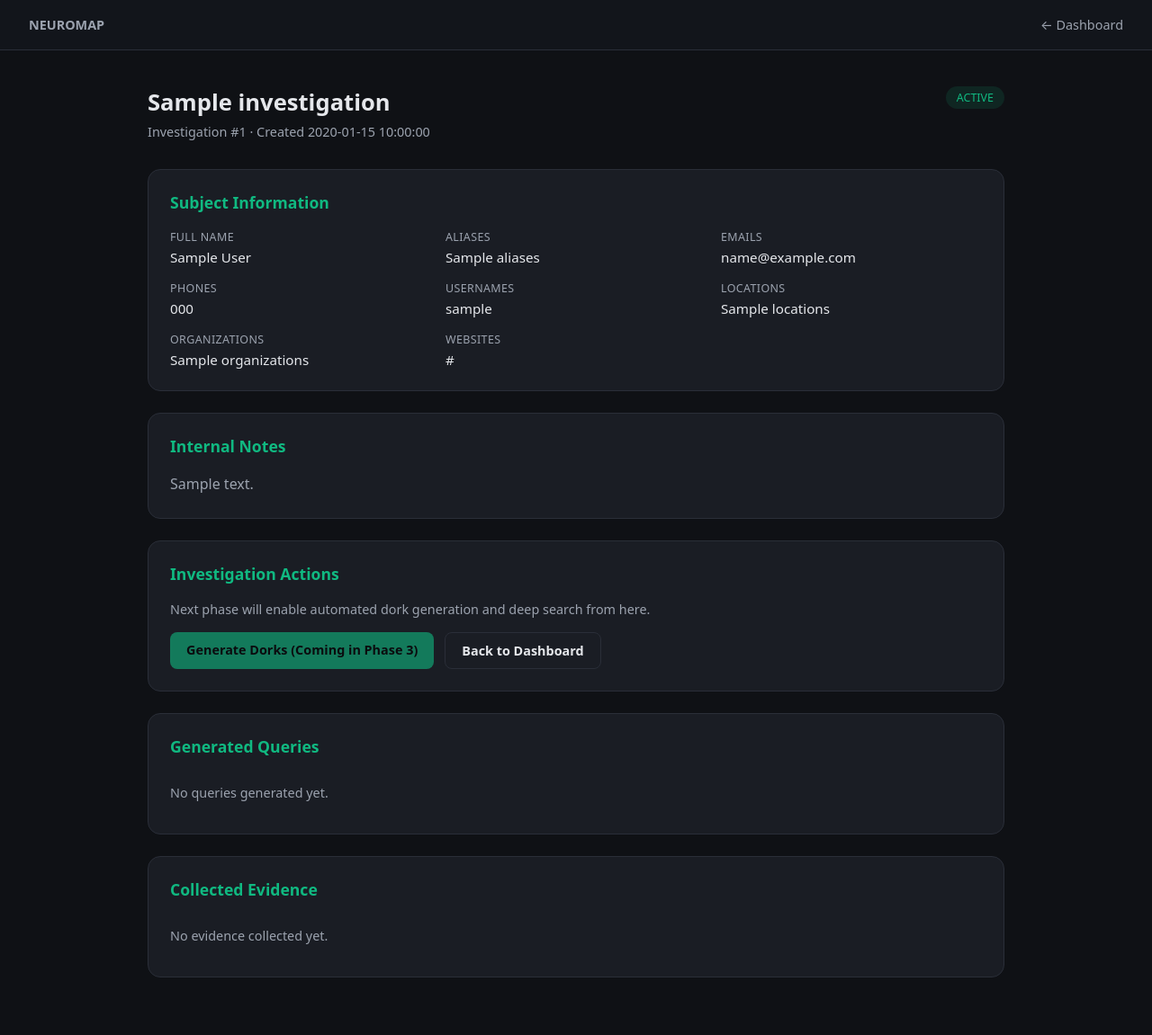
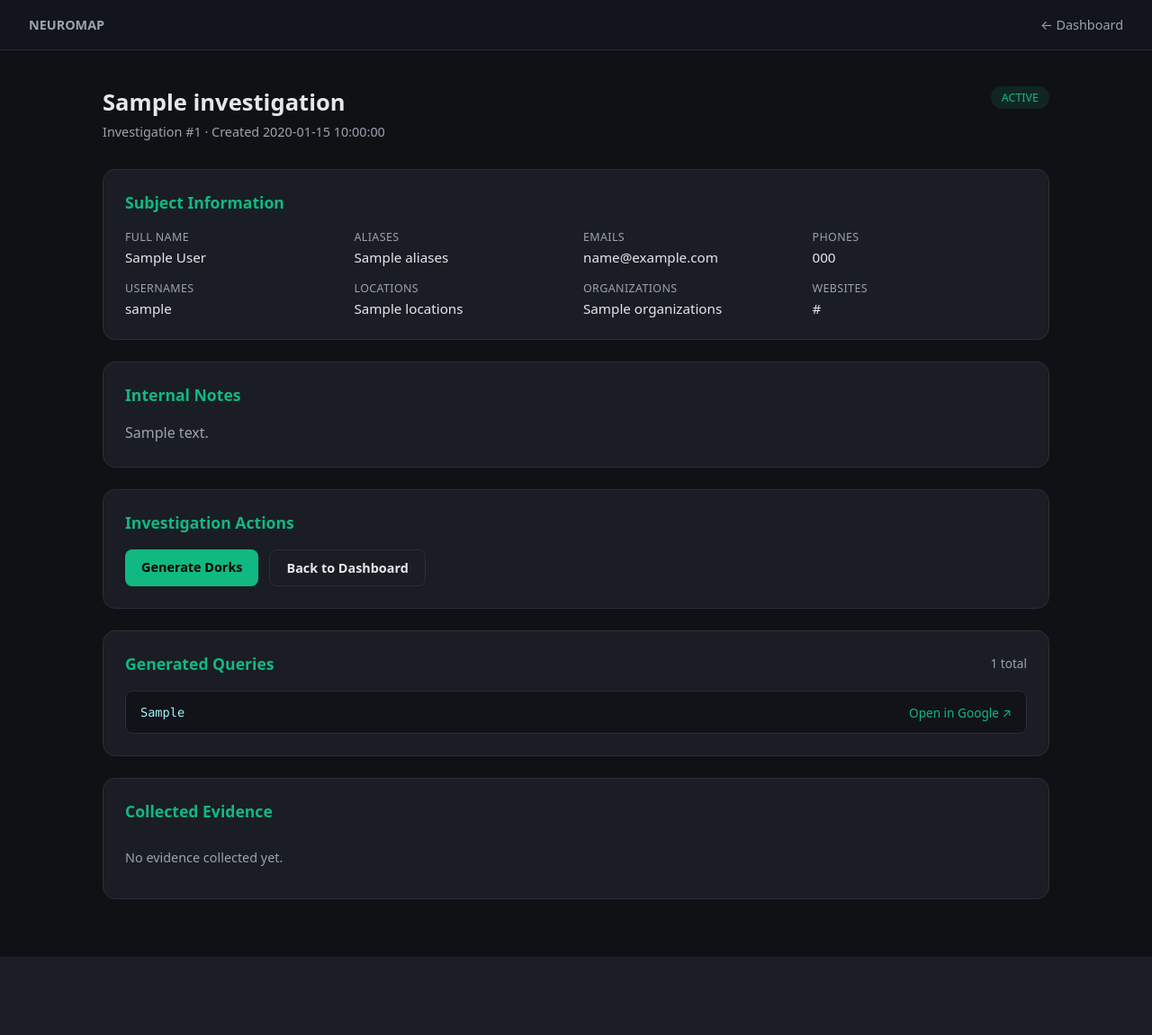
Before and after one commit to bigsamtj/NEUROMAP, a PHP site: template resources/views/investigation/show.php in a window 1280 px wide. Shown: the whole page at 90% size. After the commit the page ends 1064 px from the top, so only its background shows below. Run offline with PHP 8.4, Linux system fonts and the light colour scheme; the template is opened without the code that fills it: most values are stand-ins (such as "Sample title", 1, 10 or a date in 2020).

Commit message:
Update show.php

```diff
--- a/resources/views/investigation/show.php
+++ b/resources/views/investigation/show.php
@@ -47,7 +47,7 @@
         }
 
         .container {
-            max-width: 1000px;
+            max-width: 1100px;
             margin: 0 auto;
             padding: 40px 24px;
         }
@@ -58,6 +58,7 @@
             align-items: flex-start;
             margin-bottom: 32px;
             gap: 20px;
+            flex-wrap: wrap;
         }
 
         h1 {
@@ -93,6 +94,9 @@
             font-size: 1.1rem;
             margin-bottom: 18px;
             color: var(--accent);
+            display: flex;
+            justify-content: space-between;
+            align-items: center;
         }
 
         .info-grid {
@@ -112,18 +116,13 @@
 
         .info-item div {
             font-size: 0.95rem;
+            word-break: break-word;
         }
 
         .empty {
             color: var(--muted);
             font-size: 0.9rem;
             padding: 12px 0;
-        }
-
-        .actions {
-            display: flex;
-            gap: 12px;
-            margin-top: 10px;
         }
 
         .btn {
@@ -147,6 +146,52 @@
             border: 1px solid var(--border);
             color: var(--text);
         }
+
+        .btn-primary:hover, .btn-secondary:hover {
+            opacity: 0.9;
+        }
+
+        .query-list {
+            display: flex;
+            flex-direction: column;
+            gap: 10px;
+        }
+
+        .query-item {
+            background: #111318;
+            border: 1px solid var(--border);
+            border-radius: 8px;
+            padding: 12px 16px;
+            display: flex;
+            justify-content: space-between;
+            align-items: center;
+            gap: 16px;
+        }
+
+        .query-string {
+            font-family: ui-monospace, SFMono-Regular, Menlo, Monaco, Consolas, monospace;
+            font-size: 0.85rem;
+            color: #a5f3fc;
+            word-break: break-all;
+            flex: 1;
+        }
+
+        .query-actions a {
+            color: var(--accent);
+            text-decoration: none;
+            font-size: 0.85rem;
+            white-space: nowrap;
+        }
+
+        .query-actions a:hover {
+            text-decoration: underline;
+        }
+
+        .count {
+            font-size: 0.85rem;
+            color: var(--muted);
+            font-weight: 400;
+        }
     </style>
 </head>
 <body>
@@ -169,7 +214,7 @@
             <span class="badge"><?= htmlspecialchars($investigation['status']) ?></span>
         </div>
 
-        <!-- Target Information -->
+        <!-- Subject Information -->
         <div class="card">
             <h2>Subject Information</h2>
 
@@ -223,37 +268,49 @@
             </div>
         <?php endif; ?>
 
-        <!-- Future Actions -->
+        <!-- Actions -->
         <div class="card">
             <h2>Investigation Actions</h2>
-            <p style="color: var(--muted); margin-bottom: 16px; font-size: 0.9rem;">
-                Next phase will enable automated dork generation and deep search from here.
-            </p>
-            <div class="actions">
-                <a href="#" class="btn btn-primary" style="opacity: 0.6; pointer-events: none;">
-                    Generate Dorks (Coming in Phase 3)
+            <div style="display: flex; gap: 12px; flex-wrap: wrap;">
+                <a href="/investigation/<?= $investigation['id'] ?>/generate-dorks" class="btn btn-primary">
+                    Generate Dorks
                 </a>
                 <a href="/dashboard" class="btn btn-secondary">Back to Dashboard</a>
             </div>
         </div>
 
-        <!-- Queries Placeholder -->
+        <!-- Generated Queries -->
         <div class="card">
-            <h2>Generated Queries</h2>
+            <h2>
+                Generated Queries
+                <span class="count"><?= count($queries) ?> total</span>
+            </h2>
+
             <?php if (empty($queries)): ?>
-                <div class="empty">No queries generated yet.</div>
+                <div class="empty">No queries generated yet. Click "Generate Dorks" to begin.</div>
             <?php else: ?>
-                <!-- Will be filled in Phase 3 -->
+                <div class="query-list">
+                    <?php foreach ($queries as $query): ?>
+                        <div class="query-item">
+                            <div class="query-string"><?= htmlspecialchars($query['query_string']) ?></div>
+                            <div class="query-actions">
+                                <a href="https://www.google.com/search?q=<?= urlencode($query['query_string']) ?>" target="_blank" rel="noopener">
+                                    Open in Google ↗
+                                </a>
+                            </div>
+                        </div>
+                    <?php endforeach; ?>
+                </div>
             <?php endif; ?>
         </div>
 
-        <!-- Evidence Placeholder -->
+        <!-- Evidence -->
         <div class="card">
             <h2>Collected Evidence</h2>
             <?php if (empty($evidence)): ?>
                 <div class="empty">No evidence collected yet.</div>
             <?php else: ?>
-                <!-- Will be filled later -->
+                <!-- Future -->
             <?php endif; ?>
         </div>
 
```
